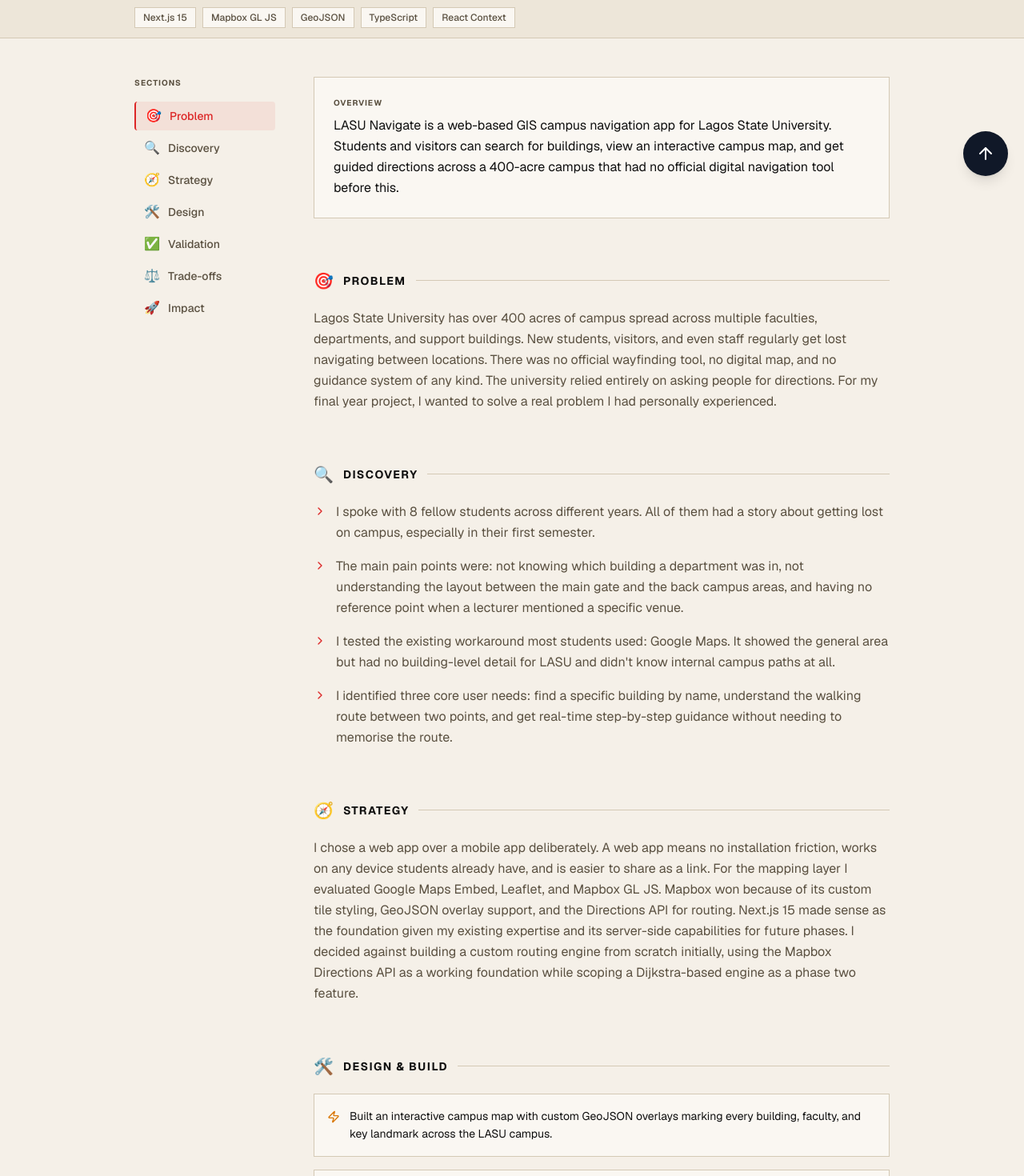
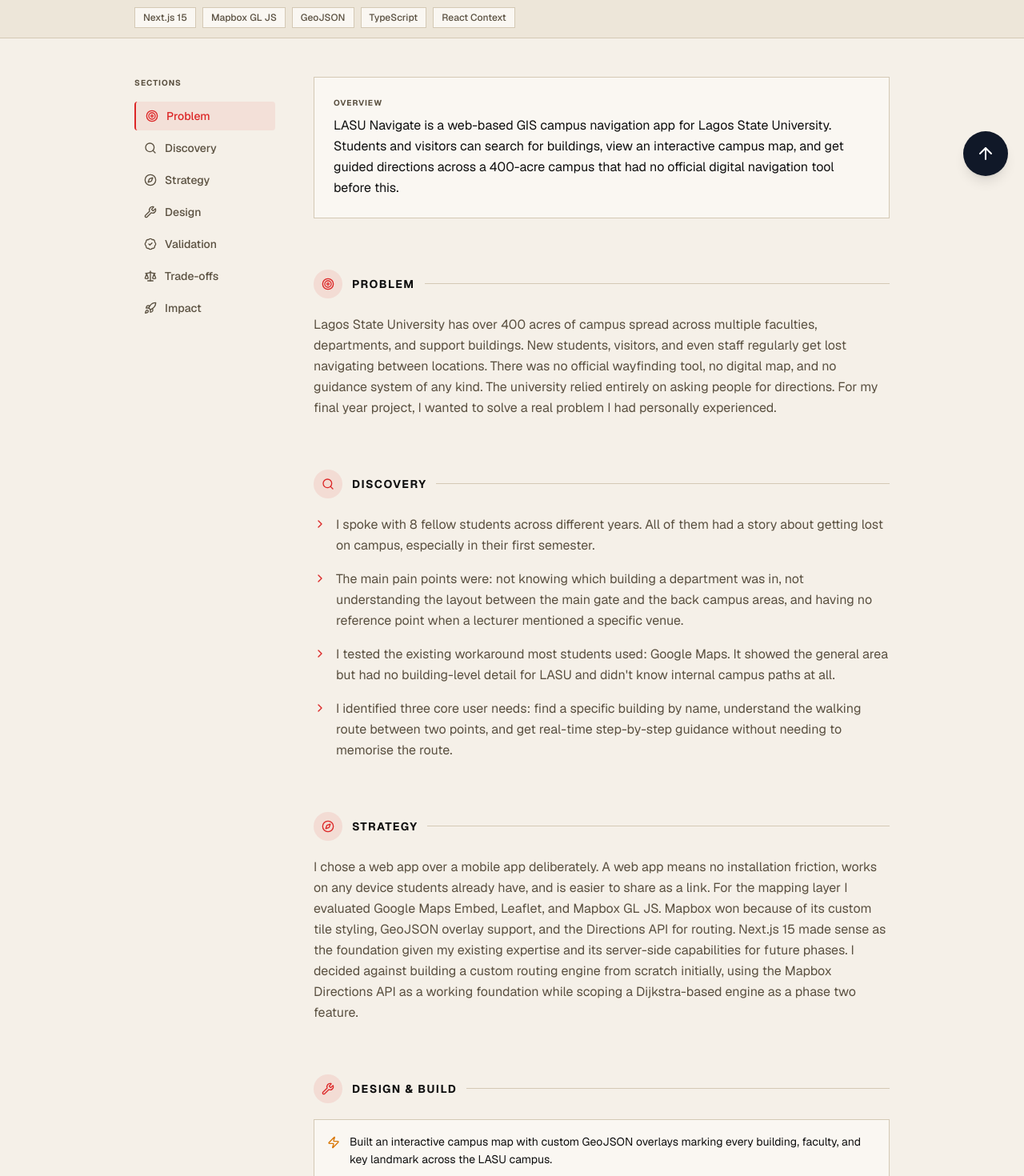
Before and after one commit to Roqeeb-dev/personal-portfolio, a Next.js app: page /projects/lasu-navigate in a window 1280 px wide. Shown: the part 560-2030 px from the top of the page at 80% size. Built offline with nearby package versions, Linux system fonts and the light colour scheme.

Commit message:
FEAT: removed emoji and replaced with formal icons

```diff
--- a/app/projects/[slug]/CaseStudyClient.tsx
+++ b/app/projects/[slug]/CaseStudyClient.tsx
@@ -11,17 +11,24 @@ import {
   ChevronRight,
   AlertTriangle,
   Zap,
+  Target,
+  Search,
+  Compass,
+  Wrench,
+  BadgeCheck,
+  Scale,
+  Rocket,
 } from "lucide-react";
 import type { CaseStudyData } from "@/lib/data";
 
 const SECTIONS = [
-  { key: "problem", label: "Problem", emoji: "🎯" },
-  { key: "discovery", label: "Discovery", emoji: "🔍" },
-  { key: "strategy", label: "Strategy", emoji: "🧭" },
-  { key: "design", label: "Design", emoji: "🛠️" },
-  { key: "validation", label: "Validation", emoji: "✅" },
-  { key: "tradeoffs", label: "Trade-offs", emoji: "⚖️" },
-  { key: "impact", label: "Impact", emoji: "🚀" },
+  { key: "problem", label: "Problem", icon: Target },
+  { key: "discovery", label: "Discovery", icon: Search },
+  { key: "strategy", label: "Strategy", icon: Compass },
+  { key: "design", label: "Design", icon: Wrench },
+  { key: "validation", label: "Validation", icon: BadgeCheck },
+  { key: "tradeoffs", label: "Trade-offs", icon: Scale },
+  { key: "impact", label: "Impact", icon: Rocket },
 ] as const;
 
 type SectionKey = (typeof SECTIONS)[number]["key"];
@@ -30,13 +37,25 @@ interface Props {
   data: CaseStudyData;
 }
 
-function SectionHeading({ emoji, label }: { emoji: string; label: string }) {
+import type { LucideIcon } from "lucide-react";
+
+function SectionHeading({
+  icon: Icon,
+  label,
+}: {
+  icon: LucideIcon;
+  label: string;
+}) {
   return (
     <div className="flex items-center gap-3 mb-5">
-      <span className="text-xl">{emoji}</span>
-      <h2 className="text-lg font-bold text-foreground uppercase tracking-widest text-sm">
+      <div className="flex h-9 w-9 items-center justify-center rounded-full bg-primary/10 text-primary">
+        <Icon className="h-4 w-4" />
+      </div>
+
+      <h2 className="text-sm font-bold uppercase tracking-widest text-foreground">
         {label}
       </h2>
+
       <div className="flex-1 h-px bg-border" />
     </div>
   );
@@ -172,7 +191,7 @@ export default function CaseStudyClient({ data }: Props) {
           <p className="text-[10px] font-bold uppercase tracking-widest text-foreground-muted mb-3">
             Sections
           </p>
-          {SECTIONS.map(({ key, label, emoji }) => (
+          {SECTIONS.map(({ key, label, icon: Icon }) => (
             <button
               key={key}
               onClick={() => scrollTo(key)}
@@ -182,7 +201,13 @@ export default function CaseStudyClient({ data }: Props) {
                   : "text-foreground-muted hover:text-foreground hover:bg-background-subtle"
               }`}
             >
-              <span className="text-base leading-none">{emoji}</span>
+              <Icon
+                className={`h-4 w-4 flex-shrink-0 ${
+                  activeSection === key
+                    ? "text-primary"
+                    : "text-foreground-muted"
+                }`}
+              />
               {label}
             </button>
           ))}
@@ -211,7 +236,7 @@ export default function CaseStudyClient({ data }: Props) {
               sectionRefs.current["problem"] = el;
             }}
           >
-            <SectionHeading emoji="🎯" label="Problem" />
+            <SectionHeading icon={Target} label="Problem" />
             <p className="text-base text-foreground-muted leading-relaxed">
               {data.sections.problem}
             </p>
@@ -223,7 +248,7 @@ export default function CaseStudyClient({ data }: Props) {
               sectionRefs.current["discovery"] = el;
             }}
           >
-            <SectionHeading emoji="🔍" label="Discovery" />
+            <SectionHeading icon={Search} label="Discovery" />
             <ul className="space-y-4">
               {data.sections.discovery.map((point, i) => (
                 <motion.li
@@ -249,7 +274,7 @@ export default function CaseStudyClient({ data }: Props) {
               sectionRefs.current["strategy"] = el;
             }}
           >
-            <SectionHeading emoji="🧭" label="Strategy" />
+            <SectionHeading icon={Compass} label="Strategy" />
             <p className="text-base text-foreground-muted leading-relaxed">
               {data.sections.strategy}
             </p>
@@ -261,7 +286,7 @@ export default function CaseStudyClient({ data }: Props) {
               sectionRefs.current["design"] = el;
             }}
           >
-            <SectionHeading emoji="🛠️" label="Design & Build" />
+            <SectionHeading icon={Wrench} label="Design & Build" />
             <div className="space-y-4">
               {data.sections.design.map((point, i) => (
                 <motion.div
@@ -287,7 +312,7 @@ export default function CaseStudyClient({ data }: Props) {
               sectionRefs.current["validation"] = el;
             }}
           >
-            <SectionHeading emoji="✅" label="Validation" />
+            <SectionHeading icon={BadgeCheck} label="Validation" />
             <p className="text-base text-foreground-muted leading-relaxed">
               {data.sections.validation}
             </p>
@@ -299,7 +324,7 @@ export default function CaseStudyClient({ data }: Props) {
               sectionRefs.current["tradeoffs"] = el;
             }}
           >
-            <SectionHeading emoji="⚖️" label="Trade-offs" />
+            <SectionHeading icon={Scale} label="Trade-offs" />
             <div className="space-y-4">
               {data.sections.tradeoffs.map((point, i) => (
                 <motion.div
@@ -325,7 +350,7 @@ export default function CaseStudyClient({ data }: Props) {
               sectionRefs.current["impact"] = el;
             }}
           >
-            <SectionHeading emoji="🚀" label="Impact" />
+            <SectionHeading icon={Rocket} label="Impact" />
             <div className="p-6 bg-primary/5 border border-primary/15">
               <p className="text-base text-foreground leading-relaxed">
                 {data.sections.impact}
--- a/lib/data.ts
+++ b/lib/data.ts
@@ -43,7 +43,6 @@ export interface ExperienceData {
   description: string;
 }
 
-// Nav links
 export const links: { text: string; to: string }[] = [
   { text: "About", to: "about" },
   { text: "Projects", to: "projects" },
```
